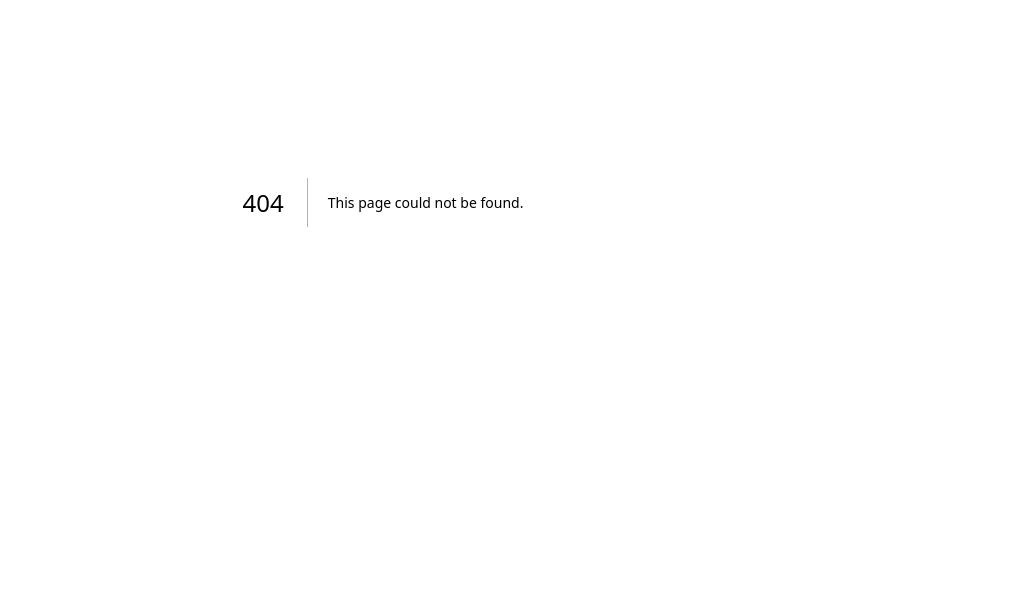
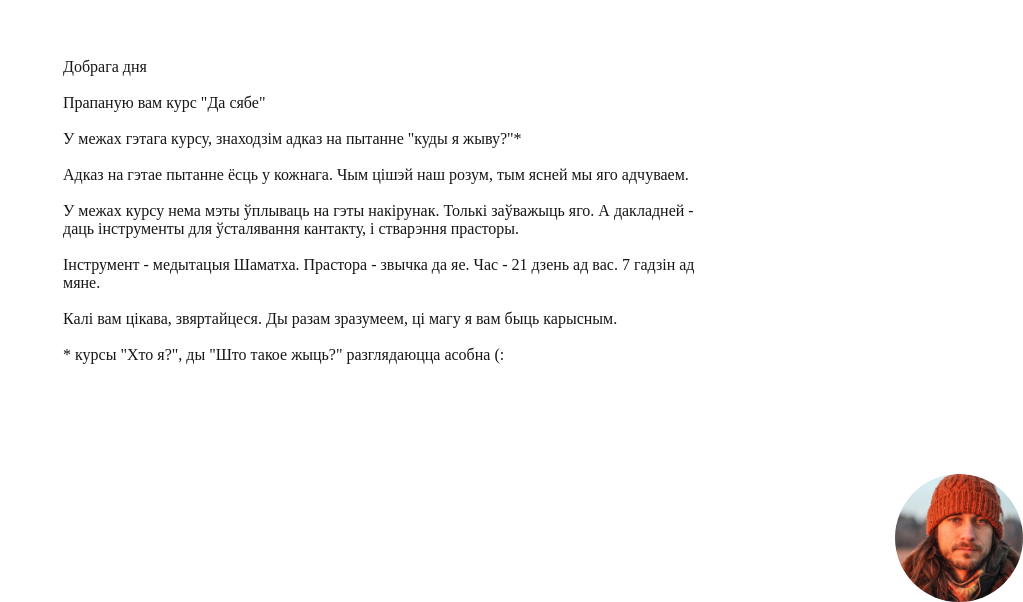
Before and after one commit to jathpr/mitya-public-interface, a Next.js app: page /QuoVadis in a window 1280 px wide. Before the commit this address had no page. Shown: the part 198-800 px from the top of the page, without its empty margins (257-1280 px from the left). Built offline with nearby package versions, Linux system fonts and the light colour scheme.

Commit message:
intro build

```diff
--- /dev/null
+++ b/src/app/QuoVadis/page.module.css
@@ -0,0 +1,10 @@
+.page {
+  display: grid;
+  height: 100vh;
+  justify-items: center;
+  align-items: center;
+}
+
+.text {
+  width: 50vw;
+}
--- /dev/null
+++ b/src/app/QuoVadis/page.tsx
@@ -0,0 +1,31 @@
+import styles from "./page.module.css";
+
+export default function QuoVadis() {
+  return (
+    <div className={styles.page}>
+      <p className={styles.text}>
+        <br />
+        Добрага дня
+        <br /> <br />
+        Прапаную вам курс "Да сябе"
+        <br /> <br />
+        У межах гэтага курсу, знаходзім адказ на пытанне "куды я жыву?"*
+        <br /> <br />
+        Адказ на гэтае пытанне ёсць у кожнага. Чым цішэй наш розум, тым ясней мы
+        яго адчуваем.
+        <br /> <br />
+        У межах курсу нема мэты ўплываць на гэты накірунак. Толькі заўважыць
+        яго. А дакладней - даць інструменты для ўсталявання кантакту, і
+        стварэння прасторы.
+        <br /> <br />
+        Інструмент - медытацыя Шаматха. Прастора - звычка да яе. Час - 21 дзень
+        ад вас. 7 гадзін ад мяне.
+        <br /> <br />
+        Калі вам цікава, звяртайцеся. Ды разам зразумеем, ці магу я вам быць
+        карысным.
+        <br /> <br />* курсы "Хто я?", ды "Што такое жыць?" разглядаюцца асобна
+        (:
+      </p>
+    </div>
+  );
+}
--- a/src/app/globals.css
+++ b/src/app/globals.css
@@ -1,7 +1,18 @@
-
 :root {
   --background: #ffffff;
   --foreground: #171717;
+}
+
+.ava {
+  color: transparent;
+  position: absolute;
+  bottom: 0;
+  right: 0;
+  width: 10vw;
+  object-fit: cover;
+  height: 10vw;
+  cursor: pointer;
+  border-radius: 50%;
 }
 
 @media (prefers-color-scheme: dark) {
--- a/src/app/layout.tsx
+++ b/src/app/layout.tsx
@@ -1,6 +1,9 @@
 import type { Metadata } from "next";
 import { Geist } from "next/font/google";
+import Image from "next/image";
+import face from "../../public/face.jpg";
 import "./globals.css";
+import Link from "next/link";
 
 const geistSans = Geist({
   variable: "--font-geist-sans",
@@ -19,7 +22,12 @@ export default function RootLayout({
 }>) {
   return (
     <html lang="en">
-      <body className={`${geistSans.variable}`}>{children}</body>
+      <body className={`${geistSans.variable}`}>
+        {children}
+        <Link href="/">
+          <Image src={face} alt="My face" className="ava" />
+        </Link>
+      </body>
     </html>
   );
 }
--- /dev/null
+++ b/src/app/meditation/page.module.css
@@ -0,0 +1,10 @@
+.page {
+  display: grid;
+  height: 100vh;
+  justify-items: center;
+  align-items: center;
+}
+
+.text {
+  width: 50vw;
+}
--- /dev/null
+++ b/src/app/vk/page.module.css
@@ -0,0 +1,10 @@
+.page {
+  display: grid;
+  height: 100vh;
+  justify-items: center;
+  align-items: center;
+}
+
+.text {
+  width: 50vw;
+}
```
Also changed, not shown: package.json (+10 -6 lines), src/app/meditation/page.tsx (added, +11 -0 lines), src/app/page.tsx (+10 -4 lines), src/app/vk/page.tsx (added, +9 -0 lines), public/face.jpg, 1 other file (tests, documents, lock files or other folders).
